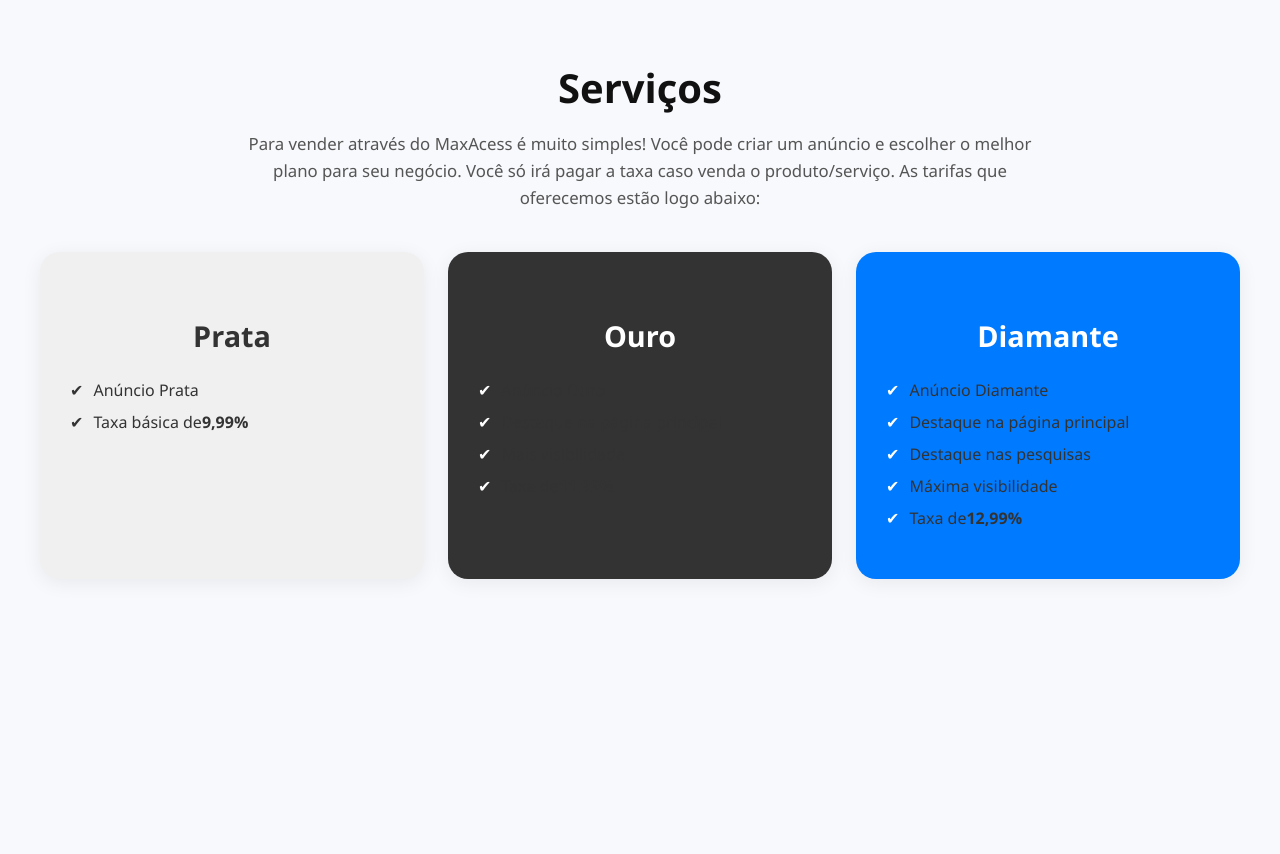
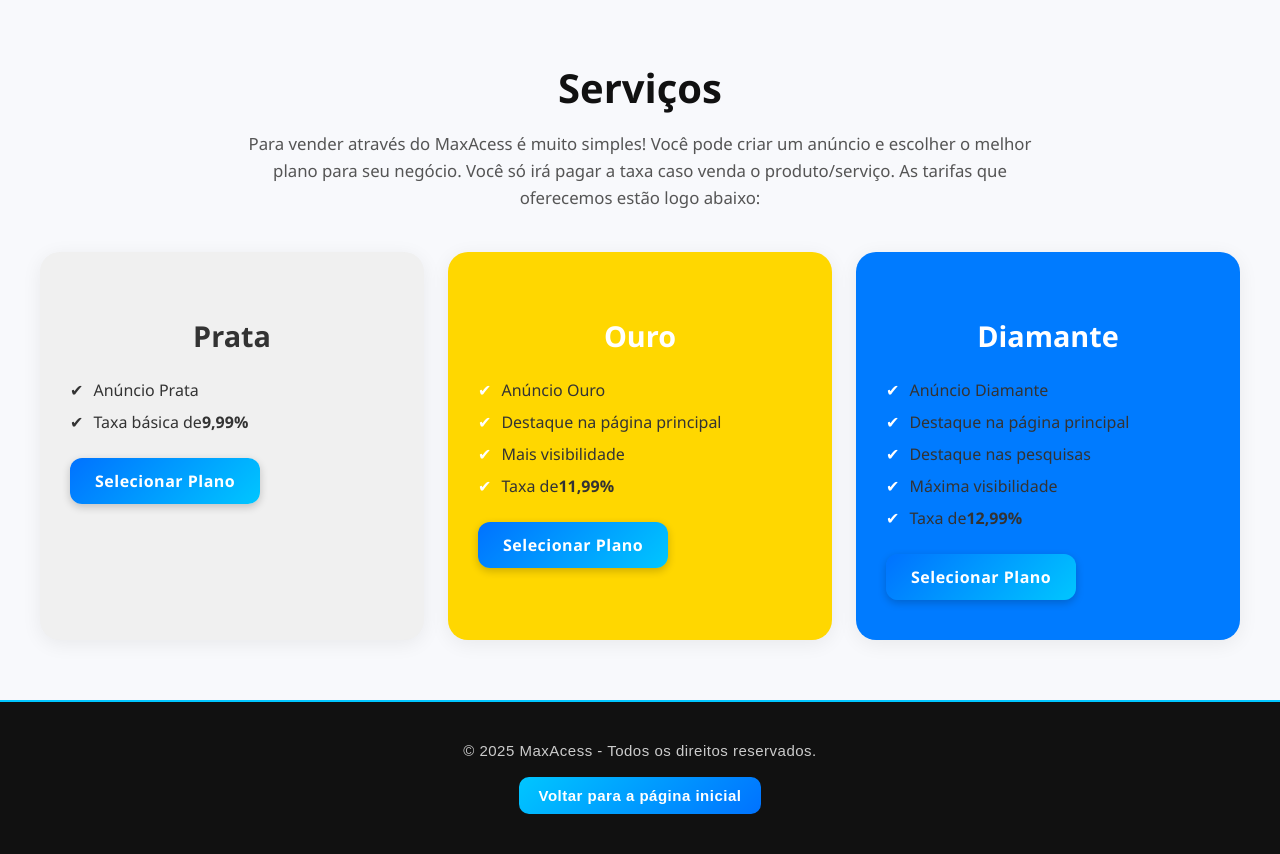
Before and after one commit to Kennedys-Leon/Projeto_TCC, a PHP site: page /informacoes_cabecalho/servicos.php in a window 1280 px wide. Before the commit the page ends 579 px from the top, so only its background shows below. Run offline with PHP 8.4, Linux system fonts and the light colour scheme.

Commit message:
Serviços atualizado

```diff
--- a/Projeto TCC/css/sobre.css
+++ b/Projeto TCC/css/sobre.css
@@ -82,7 +82,7 @@ body {
 }
 
 .ouro {
-    background: #333;
+    background: #FFD700;
     color: #fff;
 }
 
@@ -98,3 +98,102 @@ body {
 .diamante li span {
     color: #fff;
 }
+/* === BOTÃO SELECIONAR PLANO === */
+
+.btn-contratar {
+    display: inline-block;
+    text-align: center;
+    background: linear-gradient(135deg, #0072ff, #00c6ff);
+    color: #fff;
+    border: none;
+    border-radius: 12px;
+    padding: 12px 25px;
+    margin-top: 15px;
+    font-size: 16px;
+    font-weight: 600;
+    cursor: pointer;
+    text-decoration: none;
+    letter-spacing: 0.5px;
+    box-shadow: 0 3px 8px rgba(0, 0, 0, 0.2);
+    transition: all 0.3s ease;
+}
+
+/* Efeito quando o mouse passa por cima */
+.btn-contratar:hover {
+    background: linear-gradient(135deg, #0056cc, #0094ff);
+    transform: translateY(-3px);
+    box-shadow: 0 6px 12px rgba(0, 0, 0, 0.25);
+}
+
+/* Efeito ao clicar */
+.btn-contratar:active {
+    transform: translateY(0);
+    box-shadow: 0 3px 8px rgba(0, 0, 0, 0.15);
+}
+
+/* Tornar o botão responsivo */
+@media (max-width: 600px) {
+    .btn-contratar {
+        width: 100%;
+        font-size: 15px;
+        padding: 14px;
+    }
+}
+/* === RODAPÉ === */
+
+footer {
+    background-color: #111; /* fundo escuro elegante */
+    color: #ccc;
+    text-align: center;
+    padding: 30px 15px;
+    margin-top: 60px;
+    font-family: Arial, Helvetica, sans-serif;
+    border-top: 2px solid #00c6ff;
+}
+
+/* Texto dos direitos reservados */
+footer p {
+    margin: 10px 0;
+    font-size: 15px;
+    letter-spacing: 0.5px;
+}
+
+/* === BOTÃO "VOLTAR PARA A PÁGINA INICIAL" === */
+
+footer a {
+    display: inline-block;
+    background: linear-gradient(135deg, #00c6ff, #0072ff);
+    color: #fff;
+    text-decoration: none;
+    padding: 10px 20px;
+    border-radius: 10px;
+    font-weight: bold;
+    transition: all 0.3s ease;
+    margin-top: 8px;
+}
+
+/* Efeito hover */
+footer a:hover {
+    background: linear-gradient(135deg, #0094ff, #0056cc);
+    transform: translateY(-3px);
+    box-shadow: 0 4px 10px rgba(0, 0, 0, 0.25);
+}
+
+/* Efeito ao clicar */
+footer a:active {
+    transform: translateY(0);
+    box-shadow: 0 2px 5px rgba(0, 0, 0, 0.15);
+}
+
+/* Responsivo */
+@media (max-width: 600px) {
+    footer {
+        padding: 25px 10px;
+    }
+
+    footer a {
+        width: 100%;
+        padding: 12px;
+        font-size: 15px;
+    }
+}
--- a/Projeto TCC/informacoes_cabecalho/servicos.php
+++ b/Projeto TCC/informacoes_cabecalho/servicos.php
@@ -5,6 +5,7 @@
     <meta name="viewport" content="width=device-width, initial-scale=1.0">
     <title>Serviços - MaxAcess</title>
     <link rel="stylesheet" href="../css/sobre.css">
+
 </head>
 <body>
     <div class="conteudo">
@@ -12,6 +13,7 @@
         <p>
             Para vender através do MaxAcess é muito simples! Você pode criar um anúncio e escolher o melhor plano para seu negócio. Você só irá pagar a taxa caso venda o produto/serviço. As tarifas que oferecemos estão logo abaixo:
         </p>
+
         <div class="planos-container">
             <div class="plano prata">
                 <h2>Prata</h2>
@@ -19,7 +21,9 @@
                     <li><span>✔</span> Anúncio Prata</li>
                     <li><span>✔</span> Taxa básica de <strong>9,99%</strong></li>
                 </ul>
+                <a href="#" class="btn-contratar">Selecionar Plano</a>
             </div>
+
             <div class="plano ouro">
                 <h2>Ouro</h2>
                 <ul>
@@ -28,7 +32,9 @@
                     <li><span>✔</span> Mais visibilidade</li>
                     <li><span>✔</span> Taxa de <strong>11,99%</strong></li>
                 </ul>
+                <a href="#" class="btn-contratar">Selecionar Plano</a>
             </div>
+
             <div class="plano diamante">
                 <h2>Diamante</h2>
                 <ul>
@@ -38,8 +44,14 @@
                     <li><span>✔</span> Máxima visibilidade</li>
                     <li><span>✔</span> Taxa de <strong>12,99%</strong></li>
                 </ul>
+                <a href="#" class="btn-contratar">Selecionar Plano</a>
             </div>
         </div>
     </div>
+
+    <footer>
+        <p>© 2025 MaxAcess - Todos os direitos reservados.</p>
+        <p><a href="../index.html">Voltar para a página inicial</a></p>
+    </footer>
 </body>
 </html>
```
Also changed, not shown: Projeto TCC/cadastro_produtos/detalhes_produto.php (+105 -57 lines).
